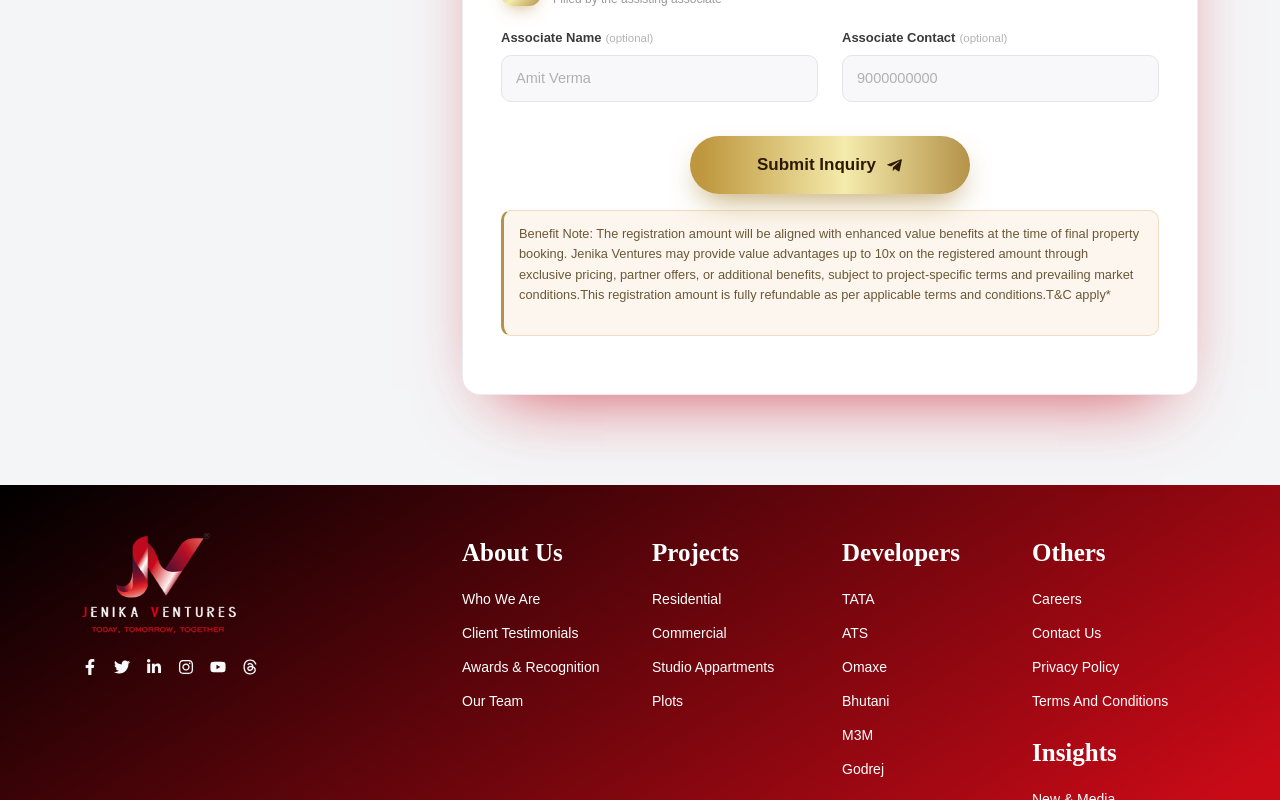
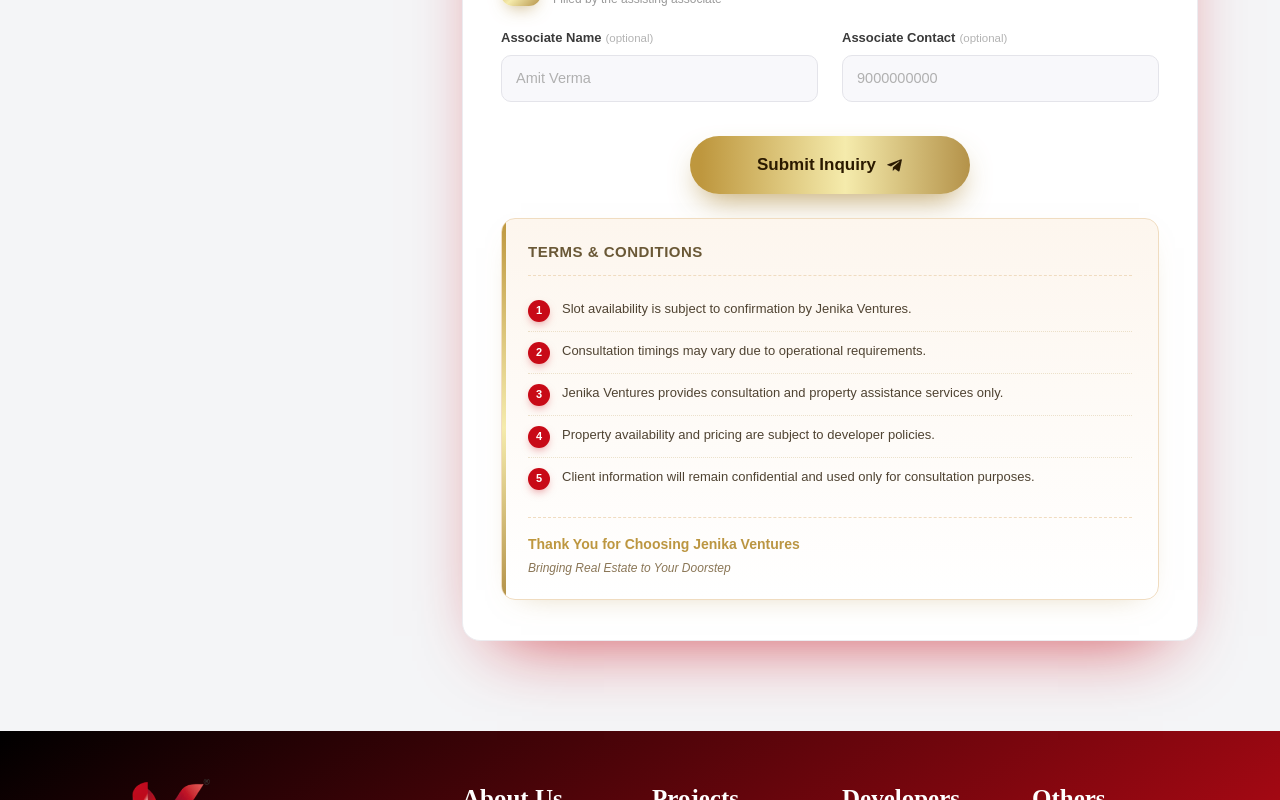
Before and after one commit to AkhilAajneeti/propertylisting, a React (Vite) app: page /doorstep-property-access in a window 1280 px wide. Shown: the part 2401-3201 px from the top of the page. Built offline with nearby package versions, Linux system fonts and the light colour scheme; no server answers.

Commit message:
chnage the content for doorstePropertypage and add option in meeting section in client registration

```diff
--- a/src/index.css
+++ b/src/index.css
@@ -1388,3 +1388,115 @@
   transform: translateY(-6px);
   box-shadow: 0 24px 50px -18px rgba(0, 0, 0, 0.35);
 }
+
+/* concent in doorstep
+ */
+.dpa-tnc {
+  background: linear-gradient(180deg, #fdf6ee 0%, #ffffff 100%);
+  border: 1px solid #f0dcc0;
+  border-radius: 14px;
+  padding: 22px 26px;
+  box-shadow: 0 10px 30px -20px rgba(180, 146, 73, 0.55);
+  position: relative;
+  overflow: hidden;
+}
+
+.dpa-tnc::before {
+  content: "";
+  position: absolute;
+  left: 0;
+  top: 0;
+  bottom: 0;
+  width: 4px;
+  background: linear-gradient(180deg, #be973e, #f5ebac 55%, #b49249);
+}
+
+.dpa-tnc__head {
+  display: flex;
+  align-items: center;
+  gap: 10px;
+  margin-bottom: 14px;
+  padding-bottom: 12px;
+  border-bottom: 1px dashed #f0dcc0;
+}
+
+
+.dpa-tnc__title {
+  margin: 0;
+  font-size: 15px;
+  font-weight: 700;
+  letter-spacing: 0.5px;
+  text-transform: uppercase;
+  color: #6a5836;
+}
+
+.dpa-tnc__list {
+  list-style: none;
+  padding: 0;
+  margin: 0;
+}
+
+.dpa-tnc__list li {
+  display: flex;
+  gap: 12px;
+  align-items: flex-start;
+  font-size: 13px;
+  line-height: 1.6;
+  color: #4f4332;
+  padding: 9px 0;
+  border-bottom: 1px dotted rgba(180, 146, 73, 0.25);
+}
+
+.dpa-tnc__list li:last-child {
+  border-bottom: none;
+}
+
+.dpa-tnc__num {
+  flex-shrink: 0;
+  width: 22px;
+  height: 22px;
+  border-radius: 50%;
+  background: #c80a17;
+  color: #fff;
+  font-size: 11px;
+  font-weight: 700;
+  display: inline-flex;
+  align-items: center;
+  justify-content: center;
+  margin-top: 1px;
+  box-shadow: 0 4px 10px -3px rgba(200, 10, 23, 0.5);
+}
+
+.dpa-tnc__footer {
+  margin-top: 18px;
+  padding-top: 16px;
+  border-top: 1px dashed #f0dcc0;
+  text-align: center;
+}
+
+.dpa-tnc__footer-main {
+  margin: 0 0 4px;
+  font-size: 14px;
+  font-weight: 700;
+  background: linear-gradient(90deg, #be973e, #b49249);
+  -webkit-background-clip: text;
+  -webkit-text-fill-color: transparent;
+  background-clip: text;
+}
+
+.dpa-tnc__footer-sub {
+  margin: 0;
+  font-size: 12px;
+  font-style: italic;
+  color: #8a7656;
+}
+
+@media (max-width: 575px) {
+  .dpa-tnc {
+    padding: 18px 18px;
+  }
+
+  .dpa-tnc__list li {
+    font-size: 12.5px;
+  }
+}
--- a/src/pages/ClientRegistration.jsx
+++ b/src/pages/ClientRegistration.jsx
@@ -46,6 +46,18 @@
   { value: "bank_transfer", label: "Bank Transfer" },
   { value: "debit_card", label: "Debit Card" },
   { value: "credit_card", label: "Credit Card" },
+];
+
+const MEETING_TIME_OPTIONS = [
+  "10:00 AM",
+  "11:00 AM",
+  "12:00 PM",
+  "01:00 PM",
+  "02:00 PM",
+  "03:00 PM",
+  "04:00 PM",
+  "05:00 PM",
+  "06:00 PM",
 ];
 
 const INITIAL_FORM = {
@@ -823,14 +835,19 @@
                             <label className="crf-label">
                               Meeting Time<span className="crf-req">*</span>
                             </label>
-                            <input
-                              type="text"
+                            <select
                               name="meeting_time"
-                              placeholder="11:00 AM"
                               value={form.meeting_time}
                               onChange={handleChange}
                               className={fieldClass("meeting_time")}
-                            />
+                            >
+                              <option value="">Select a time slot</option>
+                              {MEETING_TIME_OPTIONS.map((time) => (
+                                <option key={time} value={time}>
+                                  {time}
+                                </option>
+                              ))}
+                            </select>
                             {errors.meeting_time && (
                               <span className="crf-error">
                                 {errors.meeting_time}
--- a/src/pages/DoorstepPropertyAccess.jsx
+++ b/src/pages/DoorstepPropertyAccess.jsx
@@ -23,10 +23,11 @@
 const TODAY = new Date().toISOString().split("T")[0];
 
 const INTERESTED_OPTIONS = [
-  { value: "residential", label: "Residential" },
-  { value: "commercial", label: "Commercial" },
+  { value: "residential", label: "Residential Property" },
+  { value: "commercial", label: "Commercial Property" },
   { value: "plots_land", label: "Plots / Land" },
-  { value: "pre_leased", label: "Pre-Leased Property" }
+  { value: "pre_leased", label: "Pre-Leased Property" },
+  { value: "luxury", label: "Luxury Property" }
 ];
 
 const BUDGET_OPTIONS = [
@@ -503,7 +504,7 @@
                   <h2 className="text-gradient">
                     Client Registration &amp; Consultation Agreement
                   </h2>
-                  <p>We&rsquo;ll contact you within 24 hours to confirm.</p>
+                  <p className="text-center">We&rsquo;ll contact you within 24 hours to confirm.</p>
                 </div>
 
                 <form onSubmit={handleSubmit} noValidate>
@@ -848,10 +849,7 @@
                       </div>
                     </div>
                     <p className="dpa-declaration-note">
-                      I hereby confirm that I have voluntarily opted for
-                      consultation services provided by Jenika Ventures. I
-                      understand the nature of services offered and agree to the
-                      terms mentioned above.
+                      I hereby confirm that I voluntarily request Jenika Ventures to schedule a home consultation under the “Real Estate Ki Home Deliver” campaign and agree to be contacted regarding my property requirements.
                     </p>
                     <div className="row gy-3">
                       <div className="col-12 col-md-6">
@@ -970,11 +968,43 @@
                       )}
                     </button>
                   </div>
-                  <div className="dpa-declaration-note mt-3">
-                    <p>
-                      Benefit Note:
-                      The registration amount will be aligned with enhanced value benefits at the time of final property booking. Jenika Ventures may provide value advantages up to 10x on the registered amount through exclusive pricing, partner offers, or additional benefits, subject to project-specific terms and prevailing market conditions.This registration amount is fully refundable as per applicable terms and conditions.T&C apply*
-                    </p>
+                  <div className="dpa-tnc mt-4">
+
+                    <div className="dpa-tnc__head">
+                      <p className="dpa-tnc__title">Terms &amp; Conditions</p>
+                    </div>
+
+                    <ul className="dpa-tnc__list">
+                      <li>
+                        <span className="dpa-tnc__num">1</span>
+                        <span>Slot availability is subject to confirmation by Jenika Ventures.</span>
+                      </li>
+                      <li>
+                        <span className="dpa-tnc__num">2</span>
+                        <span>Consultation timings may vary due to operational requirements.</span>
+                      </li>
+                      <li>
+                        <span className="dpa-tnc__num">3</span>
+                        <span>Jenika Ventures provides consultation and property assistance services only.</span>
+                      </li>
+                      <li>
+                        <span className="dpa-tnc__num">4</span>
+                        <span>Property availability and pricing are subject to developer policies.</span>
+                      </li>
+                      <li>
+                        <span className="dpa-tnc__num">5</span>
+                        <span>Client information will remain confidential and used only for consultation purposes.</span>
+                      </li>
+                    </ul>
+
+                    <div className="dpa-tnc__footer">
+                      <p className="dpa-tnc__footer-main">
+                        Thank You for Choosing Jenika Ventures
+                      </p>
+                      <p className="dpa-tnc__footer-sub">
+                        Bringing Real Estate to Your Doorstep
+                      </p>
+                    </div>
                   </div>
 
 
```
